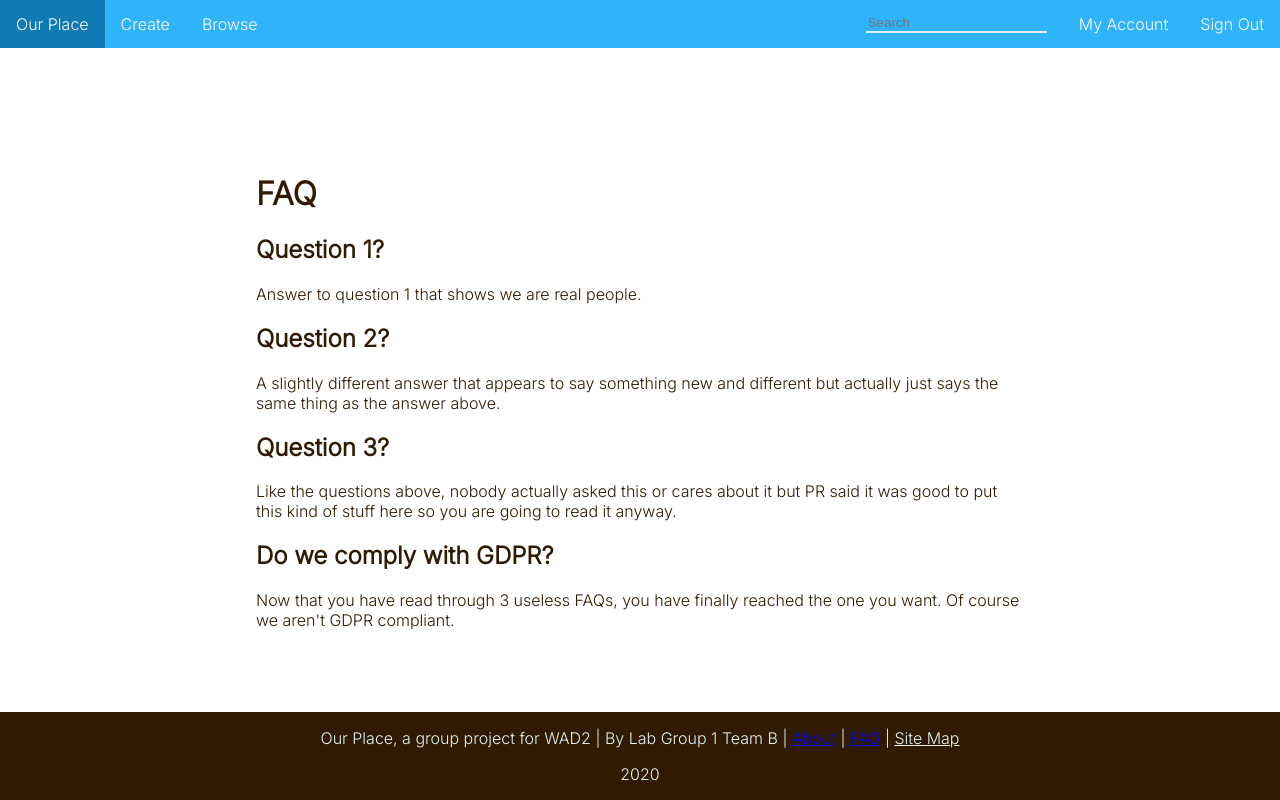
After one commit to nordwestt/ourplace_project, a Django app: page /faq/ in a window 1280 px wide. The commit adds this page. Run offline with Django 3.2, Linux system fonts and the light colour scheme.

Commit message:
Added base template, css and minimal middleware for development

```diff
--- a/ourplace/urls.py
+++ b/ourplace/urls.py
@@ -7,12 +7,11 @@ app_name = 'ourplace'
 urlpatterns = [
     path('', views.index, name='index'),
     path('about/', views.about, name='about'),
-    path('category/<slug:category_name_slug>/',
-        views.show_category, name='show_category'),
-    path('add_category/', views.add_category, name='add_category'),
-    path('category/<slug:category_name_slug>/add_page/', views.add_page, name='add_page'),
-    path('register/', views.register, name='register'),
-    path('login/', views.user_login, name='login'),
-    path('restricted/', views.restricted, name='restricted'),
-    path('logout/', views.user_logout, name='logout'),
+    path('faq/', views.faq, name='faq'),
+    path('login/', views.login, name='login'),
+    path('account/', views.account, name='account'),
+    path('user/{username}/', views.user, name='user'),
+    path('place/', views.create_place, name='create_place'),
+    path('place/{place_name}/', views.view_place, name='view_place'),
+    path('search/', views.search, name='search')
 ]
--- a/ourplace/views.py
+++ b/ourplace/views.py
@@ -1,264 +1,33 @@
-from django.shortcuts import render
+from django.shortcuts import render, redirect
 from django.http import HttpResponse
-from ourplace.models import Category
-from ourplace.models import Page
-from ourplace.forms import CategoryForm
-from ourplace.forms import PageForm
-from django.shortcuts import redirect
 from django.urls import reverse
-from ourplace.forms import UserForm, UserProfileForm
-from django.contrib.auth.decorators import login_required
-from django.contrib.auth import authenticate, login, logout
-from datetime import datetime
+
+context_dict = {'signed_in': True}
 
 def index(request):
-    category_list = Category.objects.order_by('-likes')[:5]
-    page_list = Page.objects.order_by('-views')[:5]
-
-    context_dict = {}
-    context_dict['boldmessage'] = 'Crunchy, creamy, cookie, candy, cupcake!'
-    context_dict['categories'] = category_list
-    context_dict['pages'] = page_list
-
-    visitor_cookie_handler(request)
-
-    response = render(request, 'rango/index.html', context=context_dict)
+    response = render(request, 'ourplace/index.html', context=context_dict)
     return response
 
+def about(request):
+    return render(request, 'ourplace/about.html', context=context_dict)
 
-def about(request):
-    context_dict = {}
-    visitor_cookie_handler(request)
-    context_dict['visits'] = request.session['visits']
-    return render(request, 'rango/about.html', context=context_dict)
+def faq(request):
+    return render(request, 'ourplace/faq.html', context=context_dict)
 
-def show_category(request, category_name_slug):
-    # Create a context dictionary which we can pass
-    # # to the template rendering engine.
-    context_dict = {}
+def login(request):
+    return render(request, 'ourplace/login.html', context=context_dict)
 
-    try:
-        # Can we find a category name slug with the given name?
-        # # If we can't, the .get() method raises a DoesNotExist exception.
-        # # The .get() method returns one model instance or raises an exception.
-        category = Category.objects.get(slug=category_name_slug)
+def account(request):
+    return render(request, 'ourplace/account.html', context=context_dict)
 
-        # Retrieve all of the associated pages.
-        # The filter() will return a list of page objects or an empty list.
-        pages = Page.objects.filter(category=category)
+def user(request):
+    return render(request, 'ourplace/user.html', context=context_dict)
 
-        # Adds our results list to the template context under name pages.
-        context_dict['pages'] = pages
-        # We also add the category object from
-        # the database to the context dictionary.
-        # We'll use this in the template to verify that the category exists.
-        context_dict['category'] = category
-    except Category.DoesNotExist:
-        # We get here if we didn't find the specified category.
-        # Don't do anything
-        # the template will display the "no category" message for us.
-        context_dict['category'] = None
-        context_dict['pages'] = None
+def create_place(request):
+    return render(request, 'ourplace/create_place.html', context=context_dict)
 
-    # Go render the response and return it to the client.
-    return render(request, 'rango/category.html', context=context_dict)
+def view_place(request):
+    return render(request, 'ourplace/view_place.html', context=context_dict)
 
-@login_required
-def add_category(request):
-    form = CategoryForm()
-
-    # A HTTP POST?
-    if request.method == 'POST':
-        form = CategoryForm(request.POST)
-
-        # Have we been provided with a valid form?
-        if form.is_valid():
-            # Save the new category to the database.
-            form.save(commit=True)
-            # Now that the category is saved, we could confirm this.
-            # For now, just redirect the user back to the index view.
-            return redirect('/rango/')
-        else:
-            # The supplied form contained errors -
-            # just print them to the terminal.
-            print(form.errors)
-
-    # Will handle the bad form, new form, or no form supplied cases.
-    # Render the form with error messages (if any).
-    return render(request, 'rango/add_category.html', {'form': form})
-
-@login_required
-def add_page(request, category_name_slug):
-    try:
-        category = Category.objects.get(slug=category_name_slug)
-    except Category.DoesNotExist:
-        category = None
-
-    # You cannot add a page to a Category that does not exist...
-    if category is None:
-        return redirect('/rango/')
-
-    form = PageForm()
-
-    if request.method == 'POST':
-
-        form = PageForm(request.POST)
-
-        if form.is_valid():
-            if category:
-                page = form.save(commit=False)
-                page.category = category
-                page.views = 0
-                page.save()
-                return redirect(reverse('rango:show_category', kwargs={'category_name_slug': category_name_slug}))
-
-        else:
-            print(form.errors)
-
-    context_dict = {'form': form, 'category': category}
-    return render(request, 'rango/add_page.html', context=context_dict)
-
-def register(request):
-    # A boolean value for telling the template
-    # whether the registration was successful.
-    # Set to False initially. Code changes value to
-    # True when registration succeeds.
-    registered = False
-
-    # If it's a HTTP POST, we're interested in processing form data.
-    if request.method == 'POST':
-        # Attempt to grab information from the raw form information.
-        # Note that we make use of both UserForm and UserProfileForm.
-        user_form = UserForm(request.POST)
-        profile_form = UserProfileForm(request.POST)
-
-        # If the two forms are valid... 16
-        if user_form.is_valid() and profile_form.is_valid():
-            # Save the user's form data to the database.
-            user = user_form.save()
-
-            # Now we hash the password with the set_password method.
-            # Once hashed, we can update the user object.
-            user.set_password(user.password)
-            user.save()
-
-            # Now sort out the UserProfile instance.
-            # Since we need to set the user attribute ourselves,
-            # we set commit=False. This delays saving the model
-            # until we're ready to avoid integrity problems. 29
-            profile = profile_form.save(commit=False)
-            profile.user = user
-
-            # Did the user provide a profile picture?
-            # If so, we need to get it from the input form and
-            #put it in the UserProfile model.
-            if 'picture' in request.FILES:
-                profile.picture = request.FILES['picture']
-
-            # Now we save the UserProfile model instance.
-            profile.save()
-
-            # Update our variable to indicate that the template
-            # registration was successful.
-            registered = True
-        else:
-            # Invalid form or forms - mistakes or something else?
-            # Print problems to the terminal.
-            print(user_form.errors, profile_form.errors)
-    else:
-        # Not a HTTP POST, so we render our form using two ModelForm instances.
-        # These forms will be blank, ready for user input.
-        user_form = UserForm()
-        profile_form = UserProfileForm()
-
-    # Render the template depending on the context.
-    return render(request,
-        'rango/register.html',
-        context = {'user_form': user_form,
-                    'profile_form': profile_form,
-                    'registered': registered})
-
-
-def user_login(request):
-    # If the request is a HTTP POST, try to pull out the relevant information.
-    if request.method == 'POST':
-        # Gather the username and password provided by the user.
-        # This information is obtained from the login form.
-        # We use request.POST.get('<variable>') as opposed
-        # to request.POST['<variable>'], because the
-        # request.POST.get('<variable>') returns None if the
-        # value does not exist, while request.POST['<variable>']
-        # will raise a KeyError exception.
-        username = request.POST.get('username')
-        password = request.POST.get('password')
-
-        # Use Django's machinery to attempt to see if the username/password
-        # combination is valid - a User object is returned if it is.
-        user = authenticate(username=username, password=password)
-
-        # If we have a User object, the details are correct.
-        # If None (Python's way of representing the absence of a value), no user
-        # with matching credentials was found.
-        if user:
-            # Is the account active? It could have been disabled.
-            if user.is_active:
-                # If the account is valid and active, we can log the user in.
-                # We'll send the user back to the homepage.
-                login(request, user)
-                return redirect(reverse('rango:index'))
-            else:
-                # An inactive account was used - no logging in!
-                return HttpResponse("Your Rango account is disabled.")
-        else:
-            # Bad login details were provided. So we can't log the user in.
-            print(f"Invalid login details: {username}, {password}")
-            return HttpResponse("Invalid login details supplied.")
-
-    # The request is not a HTTP POST, so display the login form.
-    # This scenario would most likely be a HTTP GET.
-    else:
-        # No context variables to pass to the template system, hence the
-        # blank dictionary object...
-        return render(request, 'rango/login.html')
-
-@login_required
-def restricted(request):
-    return render(request, 'rango/restricted.html')
-
-# Use the login_required() decorator to ensure only those logged in can
-# access the view.
-@login_required
-def user_logout(request):
-    # Since we know the user is logged in, we can now just log them out.
-    logout(request)
-    # Take the user back to the homepage.
-    return redirect(reverse('rango:index'))
-
-
-# A helper method
-def get_server_side_cookie(request, cookie, default_val=None):
-    val = request.session.get(cookie)
-    if not val:
-        val = default_val
-    return val
-
-# Updated the function definition
-def visitor_cookie_handler(request):
-    visits = int(get_server_side_cookie(request, 'visits', '1'))
-    last_visit_cookie = get_server_side_cookie(request,
-                                            'last_visit',
-                                            str(datetime.now()))
-    last_visit_time = datetime.strptime(last_visit_cookie[:-7],
-                                            '%Y-%m-%d %H:%M:%S')
-
-    # If it's been more than a day since the last visit...
-    if (datetime.now() - last_visit_time).days > 0:
-        visits = visits + 1
-        # Update the last visit cookie now that we have updated the count
-        request.session['last_visit'] = str(datetime.now())
-    else:
-        # Set the last visit cookie
-        request.session['last_visit'] = last_visit_cookie
-
-    # Update/set the visits cookie
-    request.session['visits'] = visits
+def search(request):
+    return render(request, 'ourplace/search.html', context=context_dict)
--- a/ourplace_project/settings.py
+++ b/ourplace_project/settings.py
@@ -14,7 +14,8 @@ import os
 
 # Build paths inside the project like this: os.path.join(BASE_DIR, ...)
 BASE_DIR = os.path.dirname(os.path.dirname(os.path.abspath(__file__)))
-
+TEMPLATE_DIR = os.path.join(BASE_DIR, 'templates')
+STATIC_DIR = os.path.join(BASE_DIR, 'static')
 
 # Quick-start development settings - unsuitable for production
 # See https://docs.djangoproject.com/en/2.2/howto/deployment/checklist/
@@ -55,7 +56,7 @@ ROOT_URLCONF = 'ourplace_project.urls'
 TEMPLATES = [
     {
         'BACKEND': 'django.template.backends.django.DjangoTemplates',
-        'DIRS': [],
+        'DIRS': [TEMPLATE_DIR, ],
         'APP_DIRS': True,
         'OPTIONS': {
             'context_processors': [
@@ -118,4 +119,5 @@ USE_TZ = True
 # Static files (CSS, JavaScript, Images)
 # https://docs.djangoproject.com/en/2.2/howto/static-files/
 
+STATICFILES_DIRS = [STATIC_DIR, ]
 STATIC_URL = '/static/'
--- a/ourplace_project/urls.py
+++ b/ourplace_project/urls.py
@@ -20,5 +20,5 @@ from django.urls import include
 
 urlpatterns = [
     path('admin/', admin.site.urls),
-    path('ourplace/', include('ourplace.urls')),
+    path('', include('ourplace.urls')),
 ]
--- /dev/null
+++ b/static/css/style.css
@@ -0,0 +1,72 @@
+body {
+  --black: #301b00;
+  --colour1: #2fb3fa;
+  --colour2: #107ab3;
+  --white: #e3f2fa;
+  --accent: #faa22f;
+
+  color: var(--white);
+  margin: 0;
+  font-family: 'Inter', sans-serif;
+}
+
+div.top-nav ul {
+  list-style-type: none;
+  margin: 0;
+  padding: 0;
+  overflow: hidden;
+  background-color: var(--colour1);
+}
+
+div.top-nav div.left-nav li {
+  float: left;
+}
+
+div.top-nav div.right-nav li{
+  float: right;
+}
+
+div.top-nav li a {
+  display: block;
+  color: white;
+  text-align: center;
+  padding: 14px 16px;
+  text-decoration: none;
+}
+
+div.top-nav li input {
+  background-color: var(--colour1);
+  border-top: none;
+  border-left: none;
+  border-right: none;
+  border-bottom-color: var(--white);
+  margin: 14px 16px;
+}
+
+div.top-nav li a:hover {
+  background-color: var(--colour2);
+}
+
+div.centre-textbox {
+  width: 60%;
+  margin: 0;
+  position: absolute;
+  top: 50%;
+  left: 50%;
+  transform: translate(-50%, -50%);
+  padding: 5px 15px;
+  color: var(--black);
+}
+
+.footer {
+  background-color: var(--black);
+  position: absolute;
+  left: 0;
+  bottom: 0;
+  width: 100%;
+  text-align: center;
+}
+
+.footer a:visited {
+  color: var(--white);
+}
--- /dev/null
+++ b/templates/ourplace/account.html
@@ -0,0 +1 @@
+{% extends "ourplace/base.html" %}
--- a/templates/ourplace/base.html
+++ b/templates/ourplace/base.html
@@ -1,43 +1,47 @@
 <!DOCTYPE html>
+
 {% load staticfiles %}
-{% load ourplace_template_tags %}
 
 <html>
   <head>
-		<title>
-			OurPlace -
-			{% block title_block %}
-				Collaborative digital canvases!
-			{% endblock %}
-		</title>
+    <link href="https://fonts.googleapis.com/css2?family=Inter:wght@300&display=swap" rel="stylesheet">
+      <link rel="stylesheet" type="text/css" href="{% static 'css/style.css' %}" />
+      <title>{% block title_block %}Our Place{% endblock %}</title>
   </head>
+
   <body>
-		<div>
+      <div class='top-nav'>
+        <ul>
+          {% if signed_in %}
+            <div class='left-nav'>
+              <li><a href="{% url 'ourplace:index' %}">Our Place</a></li>
+              <li><a href="{% url 'ourplace:create_place' %}">Create</a></li>
+              <li><a href="{% url 'ourplace:search' %}">Browse</a></li>
+            </div>
+            <div class='right-nav'>
+              <li><a href="{% url 'ourplace:login' %}">Sign Out</a></li>
+              <li><a href="{% url 'ourplace:account' %}">My Account</a></li>
+              <li><form action="{% url 'ourplace:search' %}"><input type='text' name='search' placeholder='Search'></input></form></li>
+            </div>
+          {% else %}
+            <div class='left-nav'>
+              <li><a href="{% url 'ourplace:index' %}">Our Place</a></li>
+              <li><a href="{% url 'ourplace:search' %}">Browse</a></li>
+            </div>
+            <div class='right-nav'>
+              <li><a href="{% url 'ourplace:login' %}">Sign In</a></li>
+              <li><form action="{% url 'ourplace:search' %}"><input type='text' name='search' placeholder='Search'></input></form></li>
+            </div>
+          {% endif %}
+        </ul>
+      </div>
+      <div class='main'>
         {% block body_block %}
+
         {% endblock %}
       </div>
-		<div>
-			{% block sidebar_block %}
-				{% get_category_list category%}
-			{% endblock %}
-		</div>
-		<hr />
-		<div>
-			<ul>
-				{% if user.is_authenticated %}
-					<!-- Show these links when the user is logged in -->
-					<li><a href="{% url 'ourplace:add_category' %}">Add New Category</a></li>
-					<li><a href="{% url 'ourplace:restricted' %}">Restricted Page</a></li>
-					<li><a href="{% url 'ourplace:logout' %}">Logout</a></li>
-				{% else %}
-					<!-- Show these links when the user is NOT logged in -->
-					<li><a href="{% url 'ourplace:register' %}">Sign Up</a></li>
-					<li><a href="{% url 'ourplace:login' %}">Login</a></li>
-				{% endif %}
-					<!-- Outside the conditional statements, ALWAYS show -->
-					<li><a href="{% url 'ourplace:about' %}">About</a></li>
-					<li><a href="{% url 'ourplace:index' %}">Index</a></li>
-			</ul>
+      <div class='footer'>
+          <p>Our Place, a group project for WAD2 | By Lab Group 1 Team B | <a href="{% url 'ourplace:about' %}">About</a> | <a href="{% url 'ourplace:faq' %}">FAQ</a> | <a href="">Site Map</a></p><p>2020</p>
       </div>
   </body>
 </html>
--- /dev/null
+++ b/templates/ourplace/create_place.html
@@ -0,0 +1 @@
+{% extends "ourplace/base.html" %}
--- /dev/null
+++ b/templates/ourplace/faq.html
@@ -0,0 +1,19 @@
+{% extends "ourplace/base.html" %}
+
+{% block title_block %}
+FAQ - Our Place
+{% endblock %}
+
+{% block body_block %}
+  <div class="centre-textbox">
+      <h1>FAQ</h1>
+      <h2>Question 1?</h2>
+        <p>Answer to question 1 that shows we are real people.</p>
+      <h2>Question 2?</h2>
+        <p>A slightly different answer that appears to say something new and different but actually just says the same thing as the answer above.</p>
+      <h2>Question 3?</h2>
+        <p>Like the questions above, nobody actually asked this or cares about it but PR said it was good to put this kind of stuff here so you are going to read it anyway.</p>
+      <h2>Do we comply with GDPR?</h2>
+        <p>Now that you have read through 3 useless FAQs, you have finally reached the one you want. Of course we aren't GDPR compliant.</p>
+  </div>
+{% endblock %}
--- /dev/null
+++ b/templates/ourplace/index.html
@@ -0,0 +1 @@
+{% extends "ourplace/base.html" %}
--- /dev/null
+++ b/templates/ourplace/login.html
@@ -0,0 +1 @@
+{% extends "ourplace/base.html" %}
--- /dev/null
+++ b/templates/ourplace/search.html
@@ -0,0 +1 @@
+{% extends "ourplace/base.html" %}
--- /dev/null
+++ b/templates/ourplace/user.html
@@ -0,0 +1 @@
+{% extends "ourplace/base.html" %}
--- /dev/null
+++ b/templates/ourplace/view_place.html
@@ -0,0 +1 @@
+{% extends "ourplace/base.html" %}
```
Also changed, not shown: templates/ourplace/about.html (added, +8 -0 lines). Lines whose indentation alone changed are shown as unchanged.
